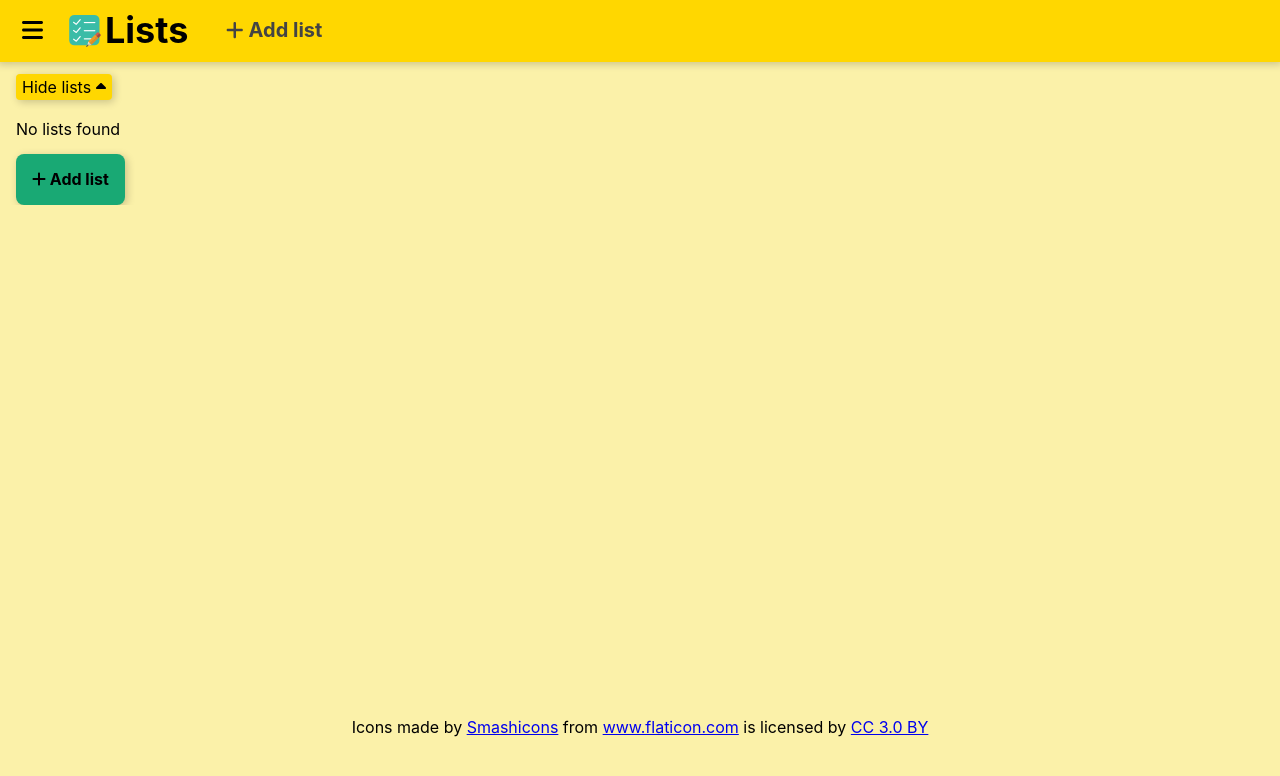
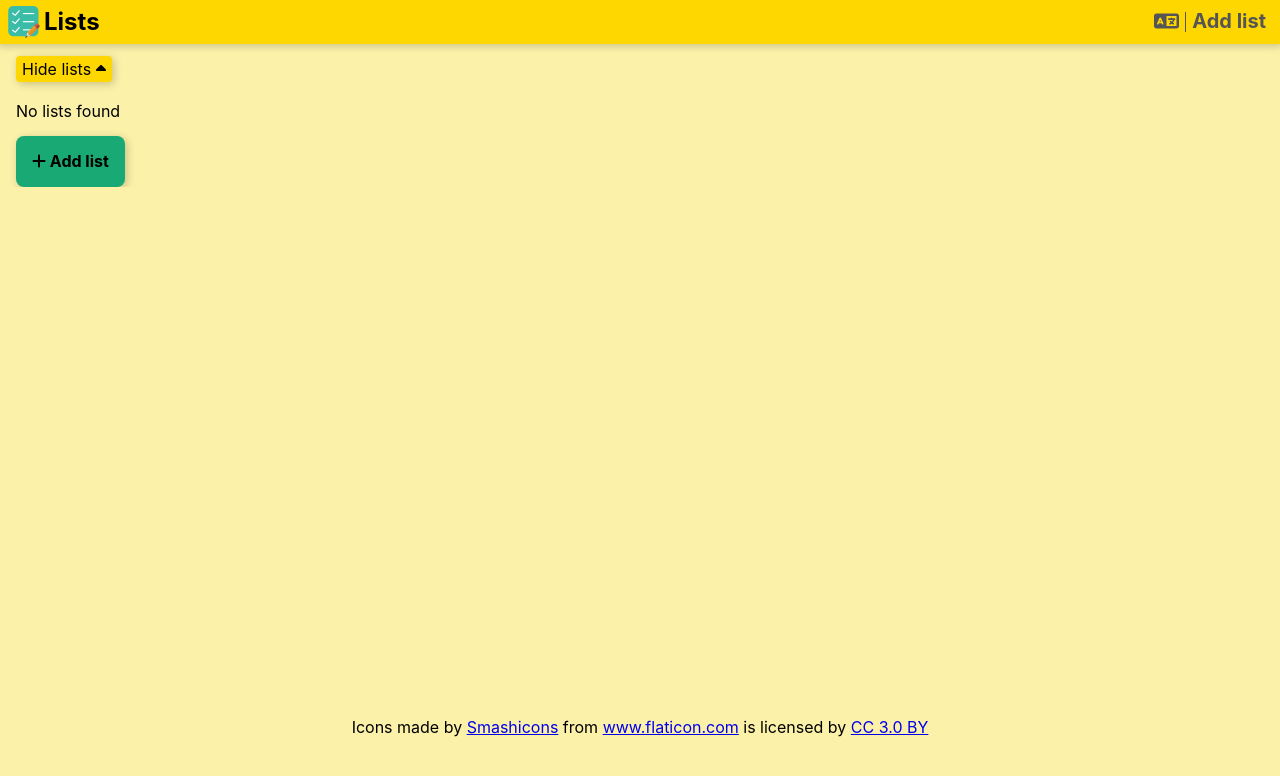
Before and after one commit to petermacko90/lists, a React (Vite) app: page / in a window 1280 px wide. Shown: the top 776 px of the page. Built offline with nearby package versions, Linux system fonts and the light colour scheme.

Commit message:
add language selector wip

```diff
--- a/src/App.tsx
+++ b/src/App.tsx
@@ -17,7 +17,6 @@ const translations = getTranslations();
 export default function App() {
   const [showLists, setShowLists] = useState(true);
   const [showAddList, setShowAddList] = useState(false);
-  const [showMenu, setShowMenu] = useState(false);
 
   const [state, dispatch] = useReducer(reducer, initialState);
 
@@ -46,7 +45,7 @@ export default function App() {
       <StateDispatchContext value={dispatch}>
         <LocaleContext.Provider value={translations}>
           <main>
-            <Navigation showAddList={() => setShowAddList(true)} toggleMenu={() => setShowMenu(!showMenu)} />
+            <Navigation showAddList={() => setShowAddList(true)} />
             <div className="flex flex-wrap">
               <Lists
                 showLists={showLists}
--- a/src/components/Button/Button.css
+++ b/src/components/Button/Button.css
@@ -1,10 +1,3 @@
-button.bg-green:disabled {
-  background-color: #9EEBCF;
-  color: #555;
+button:disabled:hover {
+  cursor: not-allowed;
 }
-
-button.bg-green:disabled:hover {
-  background-color: #9EEBCF;
-  cursor: not-allowed;
-  opacity: 1;
-}
--- a/src/components/Button/Button.tsx
+++ b/src/components/Button/Button.tsx
@@ -18,6 +18,8 @@ export default function Button({
   title?: string;
   disabled?: boolean;
 }) {
+  const stateClasses = disabled ? `o-50` : `pointer hover-bg-dark-${color} hover-white`;
+
   return (
     <button
       type="button"
@@ -25,7 +27,7 @@ export default function Button({
       disabled={disabled}
       title={title}
       aria-label={title}
-      className={`black b--none br3 pa3 b pointer dim shadow-4 bg-${color} ${classes ? classes : ''}`}
+      className={`black b--none br3 pa3 b shadow-4 bg-${color} ${stateClasses} ${classes ?? ''}`}
     >
       {children}
     </button>
--- a/src/components/Navigation/Navigation.css
+++ b/src/components/Navigation/Navigation.css
@@ -1,9 +1,11 @@
 .add-list {
-  color: #444;
+  min-width: 2rem;
 }
 
-.add-list:hover {
-  color: #222;
+.separator {
+  width: 1px;
+  margin-top: 0.75rem;
+  margin-bottom: 0.75rem;
 }
 
 @media screen and (min-width: 480px) {
--- a/src/components/Navigation/Navigation.tsx
+++ b/src/components/Navigation/Navigation.tsx
@@ -1,42 +1,38 @@
 import './Navigation.css';
 import { LocaleContext } from '../../context';
 import { FontAwesomeIcon } from '@fortawesome/react-fontawesome';
-import { faPlus, faBars } from '@fortawesome/free-solid-svg-icons';
+import { faPlus, faLanguage } from '@fortawesome/free-solid-svg-icons';
 import { useContext, MouseEventHandler } from 'react';
 
-export default function Navigation({
-  showAddList,
-  toggleMenu,
-}: {
-  showAddList: MouseEventHandler<HTMLButtonElement>;
-  toggleMenu: MouseEventHandler<HTMLButtonElement>;
-}) {
+export default function Navigation({ showAddList }: { showAddList: MouseEventHandler<HTMLButtonElement> }) {
   const translation = useContext(LocaleContext);
 
   return (
     <nav className="bg-yellow shadow-2 mb2 flex justify-between">
-      <div>
+      <div className="pl1">
+        <img src="/lists/list64.png" height={32} width={32} alt="logo" className="ma1 v-mid" />
+        <h1 className="dib f3 mv2 v-mid">Lists</h1>
+      </div>
+      <div className="flex mr2 ml-auto">
         <button
           type="button"
-          onClick={toggleMenu}
-          className="b--none ma3 bg-transparent f3 b pointer v-mid"
-          aria-label={translation.TOGGLE_MENU}
-          title={translation.TOGGLE_MENU}
+          className="b--none bg-transparent mid-gray hover-black f4 b pointer"
+          title={translation.LANGUAGE}
+          aria-label={translation.LANGUAGE}
         >
-          <FontAwesomeIcon icon={faBars} />
+          <FontAwesomeIcon icon={faLanguage} />
         </button>
-        <img src="/lists/list64.png" height={32} width={32} alt="logo" className="ma1 v-mid" />
-        <h1 className="dib f2 mv2 v-mid">Lists</h1>
-      </div>
+        <div className="separator bl b--mid-gray"></div>
         <button
           type="button"
           onClick={showAddList}
-        className="b--none ml4 mr3 bg-transparent f4 b pointer v-mid add-list"
+          className="b--none bg-transparent mid-gray hover-black f4 b pointer add-list"
           aria-label={translation.ADD_LIST}
         >
-        <FontAwesomeIcon icon={faPlus} />
+          <FontAwesomeIcon icon={faPlus} className="di dn-ns" />
           <span className="dn di-ns"> {translation.ADD_LIST}</span>
         </button>
+      </div>
     </nav>
   );
 }
--- a/src/constants/strings.ts
+++ b/src/constants/strings.ts
@@ -18,6 +18,7 @@ export const strings = {
     EDIT_TITLE: 'Edit title',
     HIDE_LISTS: 'Hide lists',
     ITEM_NAME: 'Item text',
+    LANGUAGE: 'Language',
     LIST_TITLE: 'List title',
     NO_ITEMS: 'No items',
     NO_LIST_FOUND: 'No lists found',
@@ -46,6 +47,7 @@ export const strings = {
     EDIT_TITLE: 'Upraviť názov zoznamu',
     HIDE_LISTS: 'Schovať zoznamy',
     ITEM_NAME: 'Text položky',
+    LANGUAGE: 'Jazyk',
     LIST_TITLE: 'Názov zoznamu',
     NO_ITEMS: 'Žiadne položky',
     NO_LIST_FOUND: 'Žiadne zoznamy',
```
Lines whose indentation alone changed are shown as unchanged.
